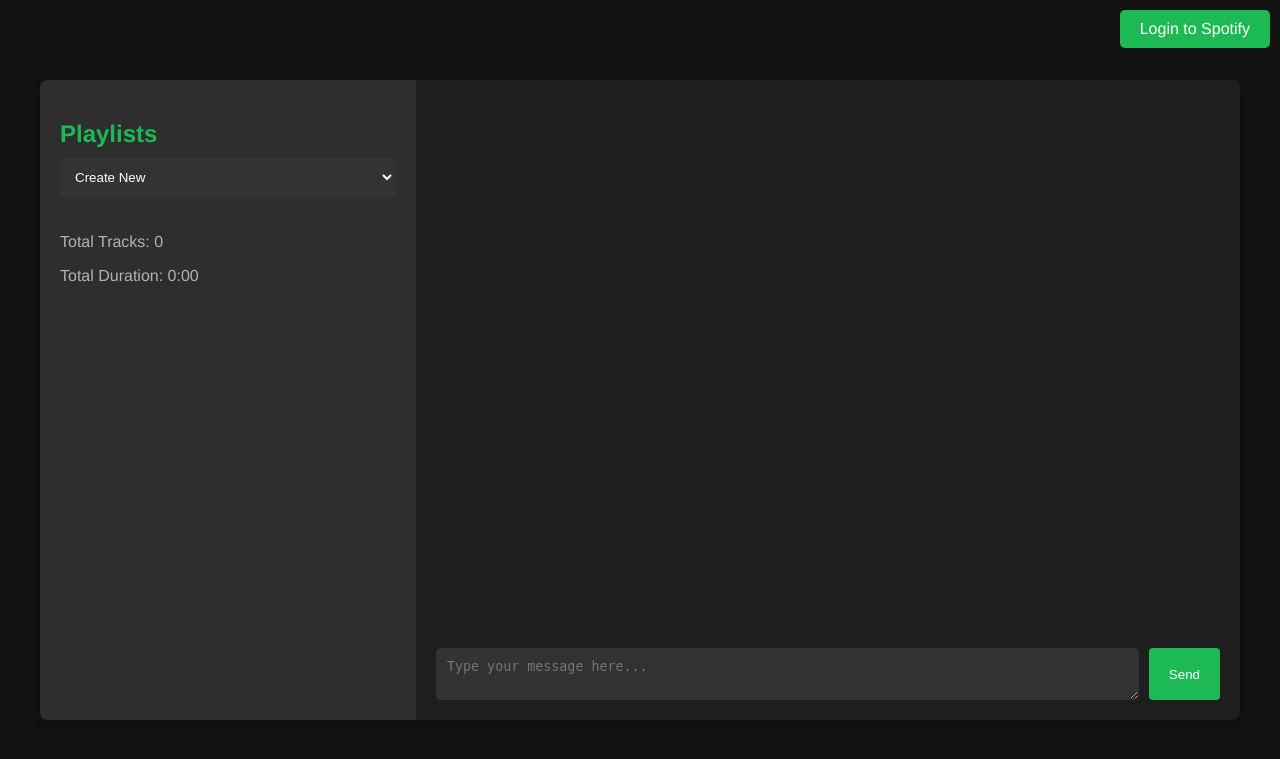
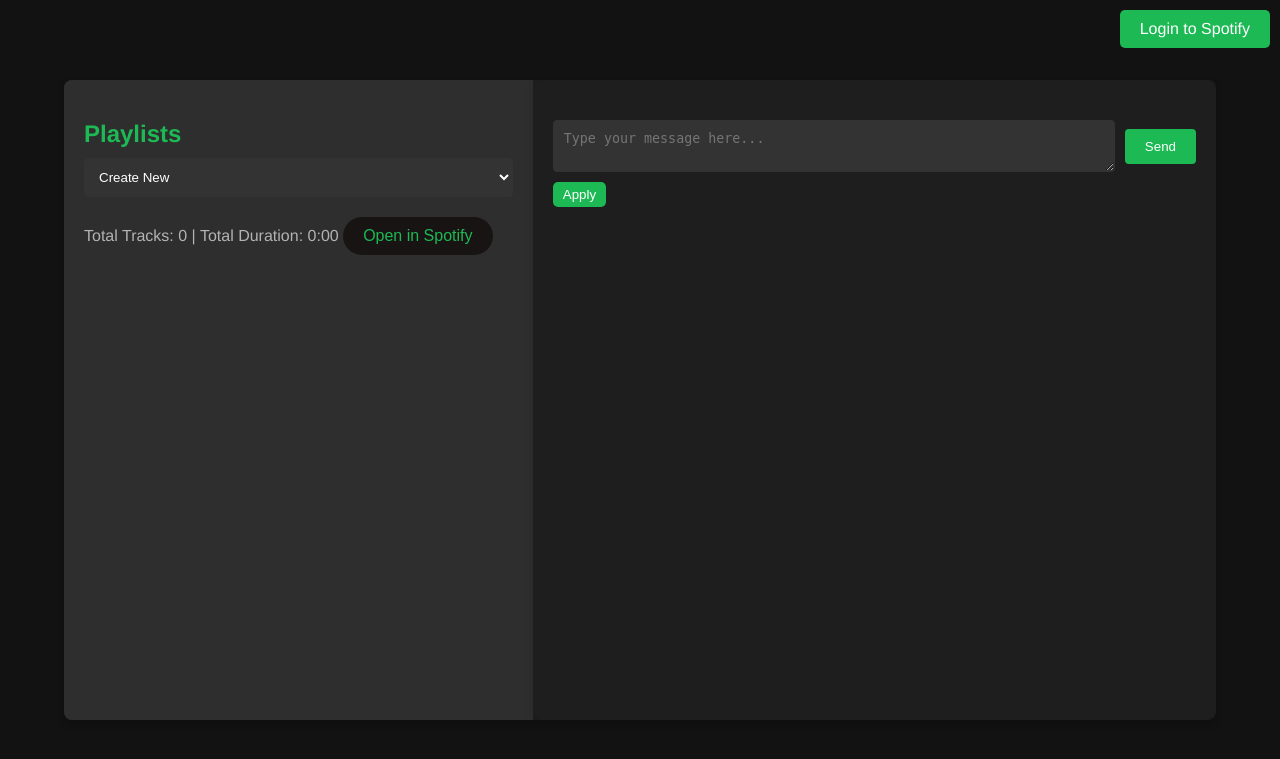
Before and after one commit to jjHimmelreich/Jemya, a Flask app: page / in a window 1280 px wide. Shown: the top 759 px of the page. Run offline with Flask 3, Linux system fonts and the light colour scheme; data that the repository does not hold is empty.

Commit message:
working version

```diff
--- a/static/styles.css
+++ b/static/styles.css
@@ -6,16 +6,16 @@ body {
     padding: 0;
     display: flex;
     justify-content: center;
-align-items: center;
+    align-items: center;
     min-height: 100vh;
 }
 .container {
     display: flex;
     width: 100%;
-    max-width: 1200px;
+    max-width: 90%;
     height: 80vh;
     background-color: #1e1e1e;
-    border-radius: 8px;
+border-radius: 8px;
     overflow: hidden;
     box-shadow: 0 4px 8px rgba(0, 0, 0, 0.2);
 }
@@ -38,17 +38,21 @@ align-items: center;
     background-color: #1ed760; /* Slightly lighter green */
 }
 .left-panel {
-    width: 30%;
+    width: 40%;
     background-color: #2e2e2e;
     padding: 20px;
     overflow-y: auto;
 }
 .right-panel {
-    width: 70%;
+    width: 60%;
     display: flex;
     flex-direction: column;
     padding: 20px;
     overflow-y: auto;
+
+    border-radius: 12px;
+    box-shadow: 0 4px 12px rgba(0, 0, 0, 0.1);
+    max-height: 80vh;  /* Limits the height and makes it scrollable */
 }
 h2 {
     color: #1db954;
@@ -109,24 +113,47 @@ li:hover {
     color: #b3b3b3;
 }
 #conversation {
-    flex-grow: 1;
-    margin-bottom: 20px;
+    /* flex-grow: 1;
+    margin-bottom: 20px; */
+    display: flex;
+    flex-direction: column; /* Stack messages vertically */
+    align-items: flex-start; /* Align bot messages to the left */
+    width: 100%;
+    overflow-y: auto;
+    max-height: 60vh; /* Prevents overflow */
+    padding: 10px;
+
 }
 .message {
+    display: inline-block;
+    padding: 12px 15px;
+    border-radius: 20px;
+    max-width: 80%;
+    word-wrap: break-word;
+    white-space: pre-wrap; /* Allows text wrapping */
+    word-break: break-word; /* Breaks long words that don't have spaces */
     margin-bottom: 10px;
-    padding: 10px;
-    border-radius: 4px;
+    line-height: 1.4;
+    position: relative;
+    margin-top: 10px;
+    overflow-wrap: break-word; /* Ensures wrapping even with long unbreakable words */
 }
 .message.user {
-    background-color: #1db954;
-    color: white;
-    align-self: flex-end;
+    align-self: flex-end; /* Aligns to the right */
+    text-align: right;
+    background-color: #4e8b0d;
+    margin-left: auto;
+    border-top-right-radius: 0;
+    border-bottom-left-radius: 20px;
+    border-bottom-right-radius: 20px;
 }
 .message.bot {
-    background-color: #333;
-    color: white;
-    align-self: flex-start;
-    white-space: pre-wrap; /* Preserve whitespace and line breaks */
+    background-color: #333333;
+    margin-right: auto;
+    border-top-left-radius: 0;
+    border-bottom-left-radius: 20px;
+    border-bottom-right-radius: 20px;
+    align-self: flex-start; /* Aligns to the left */
 }
 .proposal {
     background-color: #2e2e2e;
@@ -138,7 +165,8 @@ li:hover {
 }
 .proposal-content {
     margin-bottom: 10px;
-    white-space: pre-wrap; /* Preserve whitespace and line breaks */
+    /*white-space: pre-wrap; /* Preserve whitespace and line breaks */
+    word-wrap: break-word;
 }
 .apply-button {
     background-color: #1DB954; /* Spotify green */
@@ -148,7 +176,6 @@ li:hover {
     border-radius: 5px;
     cursor: pointer;
     margin-top: 10px;
-    display: none; /* Initially hidden */
 }
 .apply-button:hover {
     background-color: #1ed760; /* Slightly lighter green */
@@ -173,6 +200,7 @@ li:hover {
 }
 #prompt-form {
     display: flex;
+    align-items: center;
 }
 #prompt {
     flex-grow: 1;
@@ -194,3 +222,23 @@ button {
 button:hover {
     background-color: #1ed760;
 }
+.spotify-link {
+    font-family: 'Arial', sans-serif;
+    color: #1DB954; /* Spotify Green */
+    background-color: #191414; /* Dark background */
+    padding: 10px 20px;
+    text-decoration: none;
+    border-radius: 25px;
+    font-size: 16px;
+    display: inline-block;
+    transition: background-color 0.3s, color 0.3s;
+  }
+
+  .spotify-link:hover {
+    background-color: #1ED760; /* Light green on hover */
+    color: #191414; /* Dark text color when hovered */
+  }
+
+  .spotify-link:active {
+    background-color: #1DB954; /* Same as original when clicked */
+  }
--- a/templates/index.html
+++ b/templates/index.html
@@ -23,8 +23,9 @@
                 <!-- Playlists will be dynamically populated here -->
             </select>
             <div id="playlist-info">
-                <p>Total Tracks: <span id="total-tracks">0</span></p>
-                <p>Total Duration: <span id="total-duration">0:00</span></p>
+                Total Tracks: <span id="total-tracks">0</span> | Total Duration: <span id="total-duration">0:00</span>
+                <a id="playlist-url" href="#" target="_blank" class="spotify-link">Open in Spotify</a>
+
             </div>
             <div id="playlist-tracks">
                 <!-- Playlist tracks will be dynamically populated here -->
@@ -41,6 +42,9 @@
             </form>
             <div id="apply-container">
                 <button class="apply-button" id="apply-button">Apply</button>
+            </div>
+            <div id="playlist-context" hidden>
+                <!-- Playlist playlist-context -->
             </div>
         </div>
     </div>
@@ -87,11 +91,13 @@
         }
         function fetchPlaylistTracks(playlistId, callback) {
             $.get('/playlist_tracks/' + playlistId, function(data) {
+                $('#playlist-url').attr('href',"https://open.spotify.com/playlist/"+playlistId);
                 $('#playlist-tracks').empty();
                 var playlistContext = '';
                 data.tracks.forEach(function(track) {
                     $('#playlist-tracks').append(
                         '<div class="track">' +
+                        '<div class="track-duration-from-start">' + track.duration_from_start + '.</div>' +
                         '<div class="track-number">' + track.idx + '.</div>' +
                         '<img src="' + track.album_image_url + '" alt="Album Art" width="50">' +
                         '<div class="track-info">' +
@@ -102,7 +108,7 @@
                         '</div>' +
                         '</div>'
                     );
-                    playlistContext += 'Track ' + track.idx + ': ' + track.name + ' by ' + track.author + ' from the album ' + track.album + ' (' + track.duration + '). ';
+                    playlistContext += 'Track ' + track.idx + ': ' + track.name + ' by ' + track.author + ' from the album ' + track.album + ' (' + track.duration + ').\n';
                 });
                 $('#total-tracks').text(data.total_tracks);
                 $('#total-duration').text(data.total_duration);
@@ -111,14 +117,16 @@
             });
         }
         function loadConversation(playlistId, playlistContext) {
-            $.get('/load_conversation', { conversation_name: playlistId }, function(data) {
+            $.get('/conversation/' + playlistId, function(data) {
+            //$.get('/conversation', { conversation_name: playlistId }, function(data) {
                 $('#conversation').empty();
+
                 if (data.conversation.length === 0) {
                     $('#conversation').append('<div class="message bot">No previous conversation found for this playlist.</div>');
                 } else {
                     data.conversation.forEach(function(message) {
                         var messageClass = message.role === 'user' ? 'message user' : 'message bot';
-                        $('#conversation').append('<div class="' + messageClass + '"><pre>' + message.content + '</pre></div>');
+                        $('#conversation').append('<div class="' + messageClass + '">' + message.content + '</div>');
                     });
                 }
                 // Update the context with the current playlist content
@@ -134,6 +142,8 @@
                 $('#spinner').hide();
                 $('#conversation').append('<div class="message user">' + prompt + '</div>');
                 $('#conversation').append('<div class="message bot"><pre>' + data.response + '</pre></div>');
+                $('#prompt').val("")
+
             }).fail(function() {
                 $('#spinner').hide();
                 alert('Failed to get response from server.');
```
Also changed, not shown: spotify_api.py (+9 -0 lines), static/favicon.ico (deleted).
